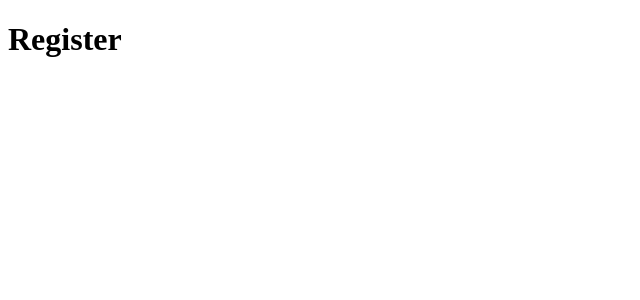
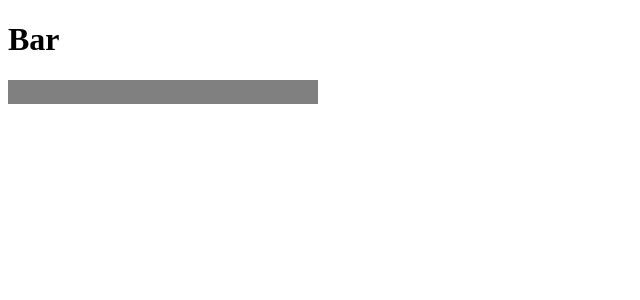
Before and after one commit to MattiYaqoob3/Celemo14, a Next.js app: page /register in a window 1280 px wide. Shown: the top 300 px of the page, without its empty margins (0-640 px from the left). Built offline with nearby package versions, Linux system fonts and the light colour scheme.

Commit message:
i dont remember the  changeing

```diff
--- /dev/null
+++ b/src/app/(auth)/register/layout.css
@@ -0,0 +1,14 @@
+.progress-bar{
+    top: 5px;
+    bottom: 5px;
+    background: rgb(103,189, 255);
+    position: absolute;
+}
+
+
+.progress-bar-backround{
+    position: relative;
+    height: 24px;
+    width: 310px;
+    background: gray;
+}
--- a/src/app/(auth)/register/page.jsx
+++ b/src/app/(auth)/register/page.jsx
@@ -1,9 +1,15 @@
-import React from 'react'
-
+import React from "react"
+import './layout.css'
 const register = () => {
   return (
     <div>
-      <h1>Register</h1>
+      <h1>Bar</h1>
+
+
+      <div className="progress-bar-backround">
+        <div className="progress-bar">
+        </div>
+      </div>
     </div>
   )
 }
```
